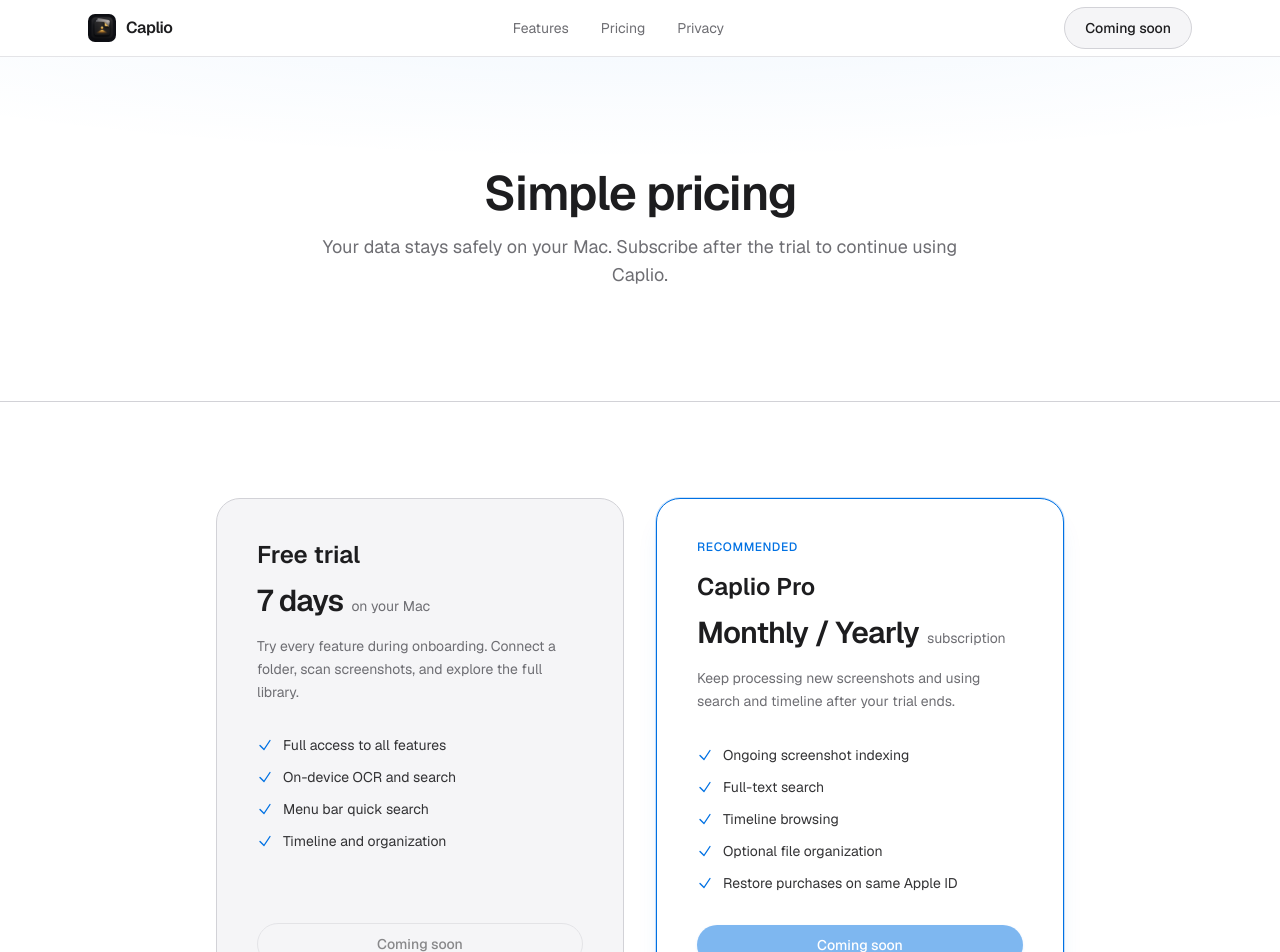
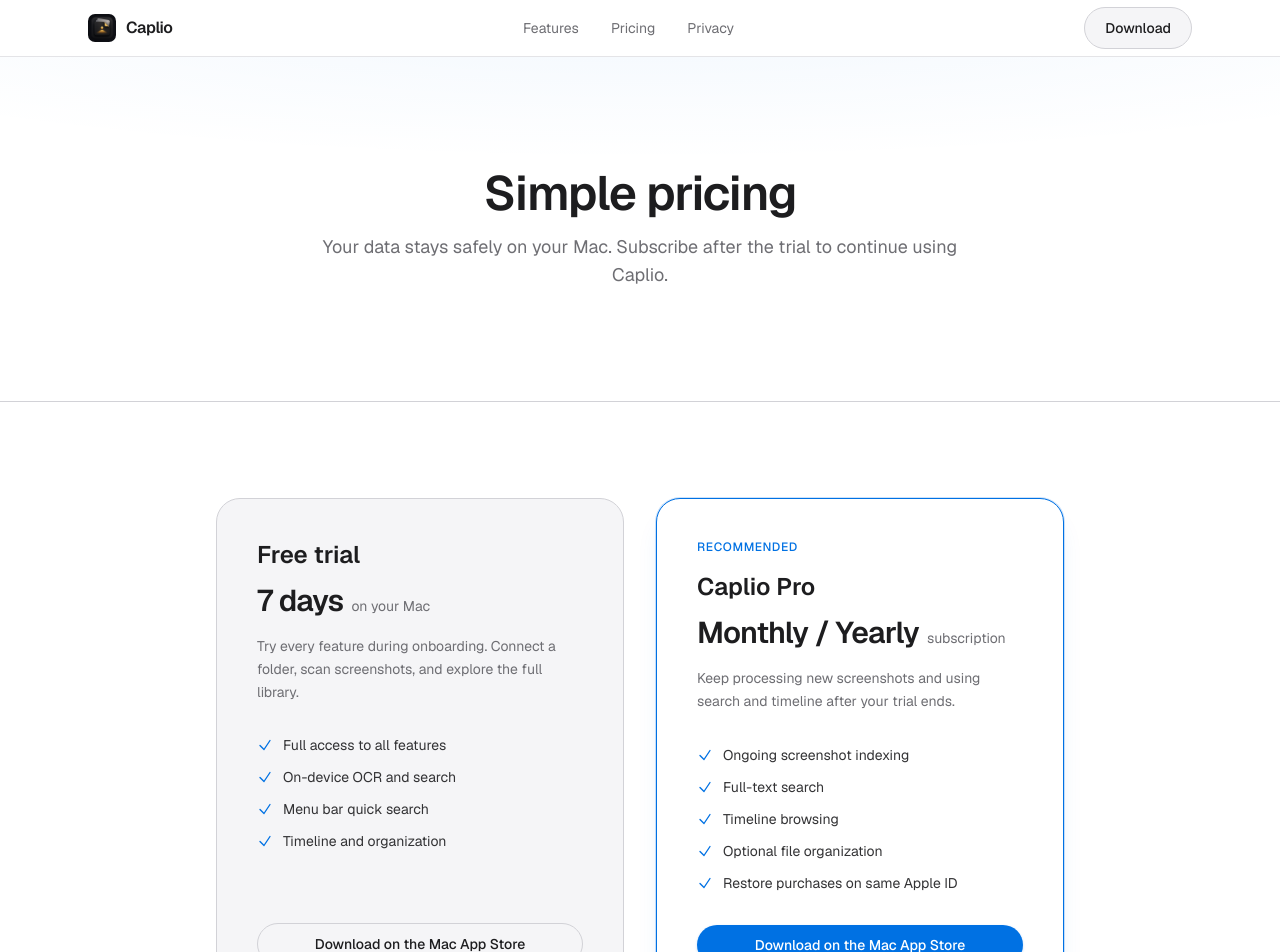
Before and after one commit to raghababa/Caplio, a Next.js app: page /pricing in a window 1280 px wide. Shown: the top 952 px of the page. Built offline with nearby package versions, Linux system fonts and the light colour scheme.

Commit message:
appstore link

```diff
--- a/app/pricing/page.tsx
+++ b/app/pricing/page.tsx
@@ -72,9 +72,9 @@
                 ))}
               </ul>
               <Button
-                disabled
+                href={siteConfig.appStoreUrl}
                 variant={plan.highlighted ? "primary" : "secondary"}
-                className="mt-8 w-full cursor-not-allowed opacity-70"
+                className="mt-8 w-full"
               >
                 {plan.cta}
               </Button>
--- a/app/privacy/page.tsx
+++ b/app/privacy/page.tsx
@@ -58,7 +58,7 @@
   {
     title: "Contact",
     content: [
-      `For privacy questions about ${siteConfig.name}, contact us through the support channel listed on the Mac App Store listing once the app is available.`,
+      `For privacy questions about ${siteConfig.name}, contact us through the support channel listed on the Mac App Store.`,
     ],
   },
   {
--- a/app/terms/page.tsx
+++ b/app/terms/page.tsx
@@ -70,7 +70,7 @@
   {
     title: "Contact",
     content: [
-      "For questions about these Terms, contact us through the support channel listed on the Mac App Store listing once the app is available.",
+      "For questions about these Terms, contact us through the support channel listed on the Mac App Store.",
     ],
   },
 ];
--- a/components/cta-section.tsx
+++ b/components/cta-section.tsx
@@ -6,15 +6,15 @@
     <section className="border-t border-border bg-surface py-24 md:py-32">
       <div className="mx-auto max-w-6xl px-6 text-center">
         <h2 className="text-3xl font-semibold tracking-tight md:text-4xl">
-          {siteConfig.name} is coming soon
+          Get {siteConfig.name} on your Mac
         </h2>
         <p className="mx-auto mt-4 max-w-xl text-lg text-muted">
           A private, searchable visual library for your Mac with on-device OCR,
           timeline browsing, and menu bar search.
         </p>
         <div className="mt-8">
-          <Button disabled className="cursor-not-allowed opacity-70">
-            Mac App Store: Coming soon
+          <Button href={siteConfig.appStoreUrl}>
+            Download on the Mac App Store
           </Button>
         </div>
       </div>
--- a/components/hero.tsx
+++ b/components/hero.tsx
@@ -10,7 +10,7 @@
       <div className="relative mx-auto max-w-6xl px-6 pb-16 pt-20 md:pb-24 md:pt-28">
         <div className="mx-auto max-w-3xl text-center">
           <p className="mb-4 inline-flex items-center rounded-full border border-border bg-surface px-3 py-1 text-xs font-medium text-muted">
-            Coming soon on the Mac App Store
+            Available on the Mac App Store
           </p>
 
           <h1 className="text-4xl font-semibold tracking-tight text-foreground md:text-6xl md:leading-[1.08]">
@@ -22,8 +22,8 @@
           </p>
 
           <div className="mt-10 flex flex-col items-center justify-center gap-3 sm:flex-row">
-            <Button disabled className="min-w-[180px] cursor-not-allowed opacity-70">
-              Mac App Store: Coming soon
+            <Button href={siteConfig.appStoreUrl} className="min-w-[180px]">
+              Download for Mac
             </Button>
             <Button href="/#features" variant="secondary">
               Explore features
--- a/components/site-header.tsx
+++ b/components/site-header.tsx
@@ -1,7 +1,7 @@
+import { navLinks, siteConfig } from "@/lib/site";
+import { Button } from "@/components/ui/button";
 import Image from "next/image";
 import Link from "next/link";
-import { navLinks, siteConfig } from "@/lib/site";
-import { Button } from "@/components/ui/button";
 
 export function SiteHeader() {
   return (
@@ -34,8 +34,12 @@
           ))}
         </nav>
 
-        <Button href="/pricing" variant="secondary" className="text-xs md:text-sm">
-          Coming soon
+        <Button
+          href={siteConfig.appStoreUrl}
+          variant="secondary"
+          className="text-xs md:text-sm"
+        >
+          Download
         </Button>
       </div>
     </header>
--- a/components/ui/button.tsx
+++ b/components/ui/button.tsx
@@ -33,6 +33,19 @@
 
   if ("href" in props && props.href) {
     const { href, ...linkProps } = props;
+
+    if (href.startsWith("http")) {
+      return (
+        <a
+          href={href}
+          className={classes}
+          target="_blank"
+          rel="noopener noreferrer"
+          {...linkProps}
+        />
+      );
+    }
+
     return <Link href={href} className={classes} {...linkProps} />;
   }
 
--- a/lib/seo.ts
+++ b/lib/seo.ts
@@ -50,6 +50,7 @@
     operatingSystem: "macOS",
     description: siteConfig.description,
     url: siteConfig.url,
+    downloadUrl: siteConfig.appStoreUrl,
     image: `${siteConfig.url}/icon.png`,
     screenshot: [
       `${siteConfig.url}/screenshots/timeline.png`,
@@ -62,7 +63,7 @@
       priceCurrency: "USD",
       description:
         "7-day free trial on your Mac. Caplio Pro available as a monthly or yearly subscription after the trial.",
-      availability: "https://schema.org/PreOrder",
+      availability: "https://schema.org/InStock",
     },
     featureList: [
       "On-device OCR for screenshots and images",
--- a/lib/site.ts
+++ b/lib/site.ts
@@ -4,7 +4,8 @@
   description:
     "Caplio turns folders you choose into a private, searchable visual library with on-device OCR, timeline browsing, and menu bar search.",
   url: "https://caplio.vercel.app",
-  appStoreStatus: "coming-soon" as const,
+  appStoreUrl:
+    "https://apps.apple.com/us/app/caplio/id6786196613?mt=12",
   keywords: [
     "Caplio",
     "screenshot search Mac",
@@ -123,7 +124,7 @@
       "Menu bar quick search",
       "Timeline and organization",
     ],
-    cta: "Coming soon",
+    cta: "Download on the Mac App Store",
     highlighted: false,
   },
   {
@@ -139,7 +140,7 @@
       "Optional file organization",
       "Restore purchases on same Apple ID",
     ],
-    cta: "Coming soon",
+    cta: "Download on the Mac App Store",
     highlighted: true,
   },
 ];
```
